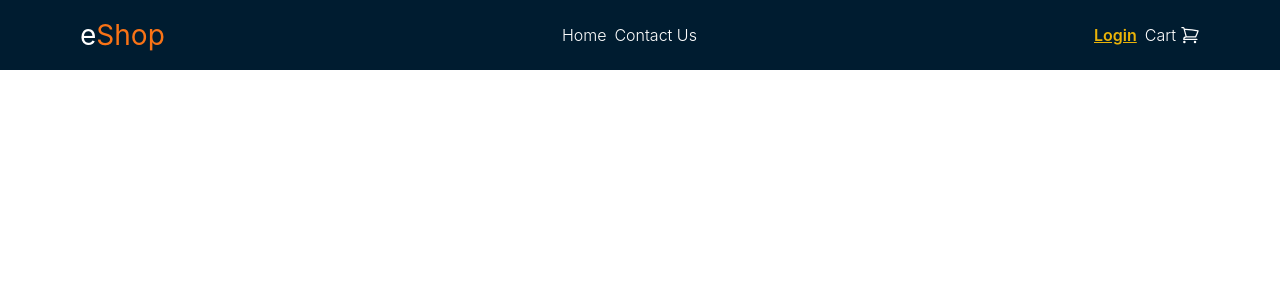
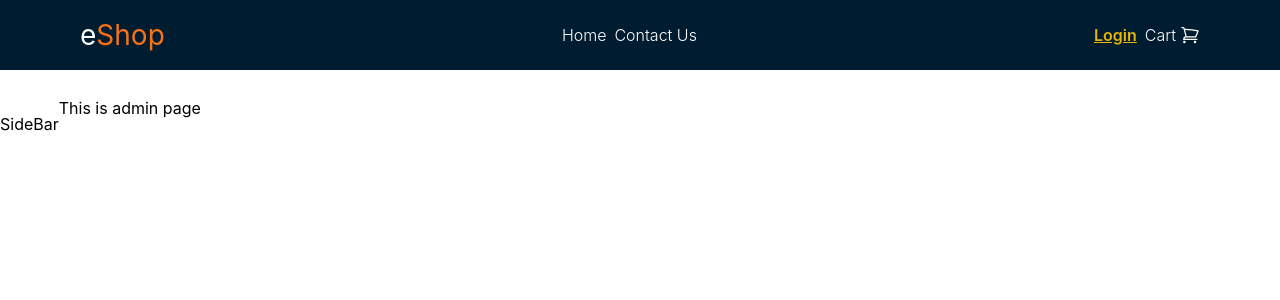
Before and after one commit to Muhammad-Saad0/E-commerce-website, a React (Create React App) app in the folder client/: page /admin in a window 1280 px wide. Shown: the top 300 px of the page. Built offline with nearby package versions, Linux system fonts and the light colour scheme.

Commit message:
admin page layout

```diff
--- a/client/src/App.js
+++ b/client/src/App.js
@@ -3,14 +3,18 @@ import {
   Route,
   Routes,
 } from "react-router-dom";
+import React from "react";
 import SignInPage from "./pages/SignInPage";
 import Navbar from "./components/Navbar";
 import Home from "./pages/Home";
 import SignUpPage from "./pages/SignUpPage";
+import Admin from "./pages/Admin";
+import AdminLayout from "./components/AdminLayout";
+import CreateProduct from "./pages/CreateProduct";
 
 function App() {
   return (
-    <div>
+    <React.Fragment>
       <Router>
         <Navbar />
         <Routes>
@@ -29,9 +33,19 @@ function App() {
             exact
             element={<SignUpPage />}
           />
+          <Route
+            path="/admin"
+            element={<AdminLayout />}
+          >
+            <Route index element={<Admin />} />
+            <Route
+              path="create-product"
+              element={<CreateProduct />}
+            />
+          </Route>
         </Routes>
       </Router>
-    </div>
+    </React.Fragment>
   );
 }
 
--- /dev/null
+++ b/client/src/components/AdminLayout.jsx
@@ -0,0 +1,14 @@
+import React from "react";
+import { Outlet } from "react-router-dom";
+import AdminSideBar from "./AdminSideBar";
+
+const AdminLayout = () => {
+  return (
+    <section className="flex flex-row">
+      <AdminSideBar />
+      <Outlet />
+    </section>
+  );
+};
+
+export default AdminLayout;
--- /dev/null
+++ b/client/src/components/AdminSideBar.jsx
@@ -0,0 +1,7 @@
+import React from "react";
+
+const AdminSideBar = () => {
+  return <div className="mt-28">SideBar</div>;
+};
+
+export default AdminSideBar;
--- /dev/null
+++ b/client/src/pages/Admin.jsx
@@ -0,0 +1,11 @@
+import React from "react";
+
+const Admin = () => {
+  return (
+    <div className="mt-24">
+      <h1>This is admin page</h1>
+    </div>
+  );
+};
+
+export default Admin;
--- /dev/null
+++ b/client/src/pages/CreateProduct.jsx
@@ -0,0 +1,11 @@
+import React from "react";
+
+const CreateProduct = () => {
+  return (
+    <div className="mt-32">
+      <h1>Create Product</h1>
+    </div>
+  );
+};
+
+export default CreateProduct;
```
